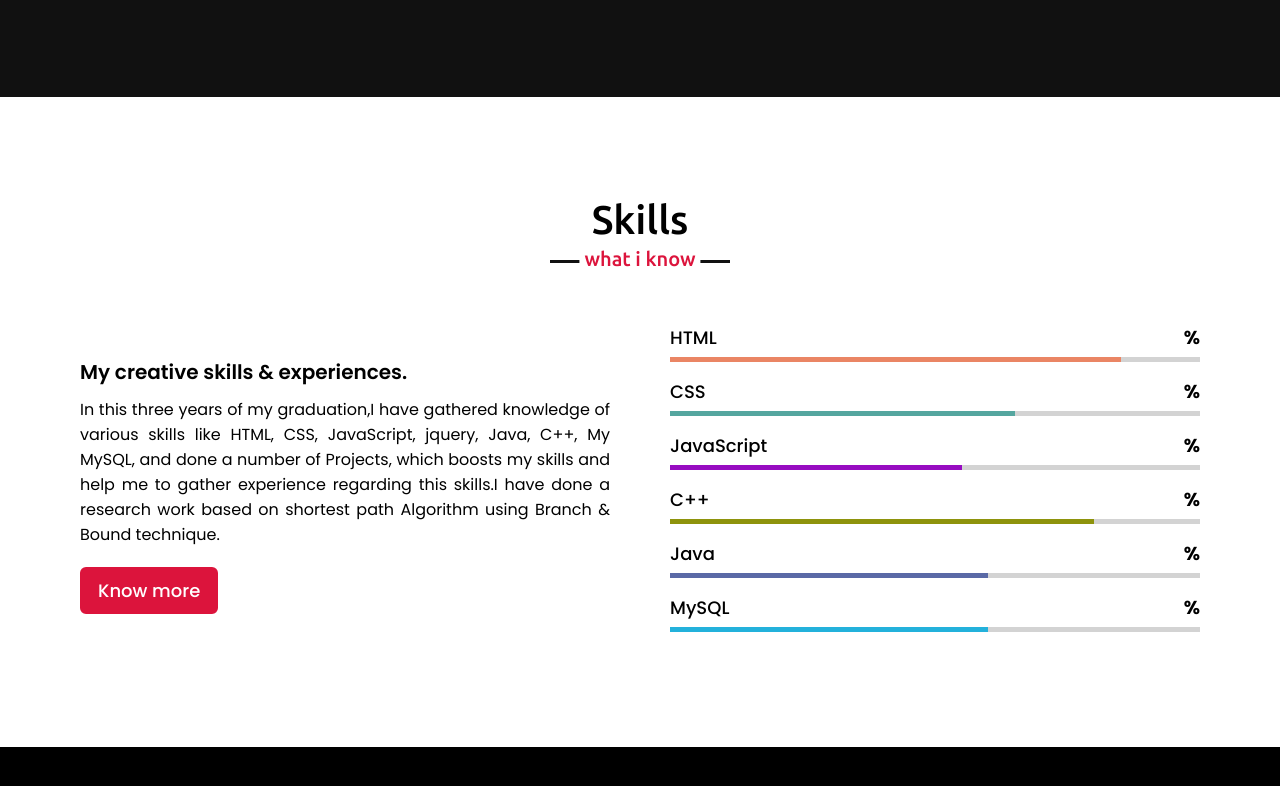
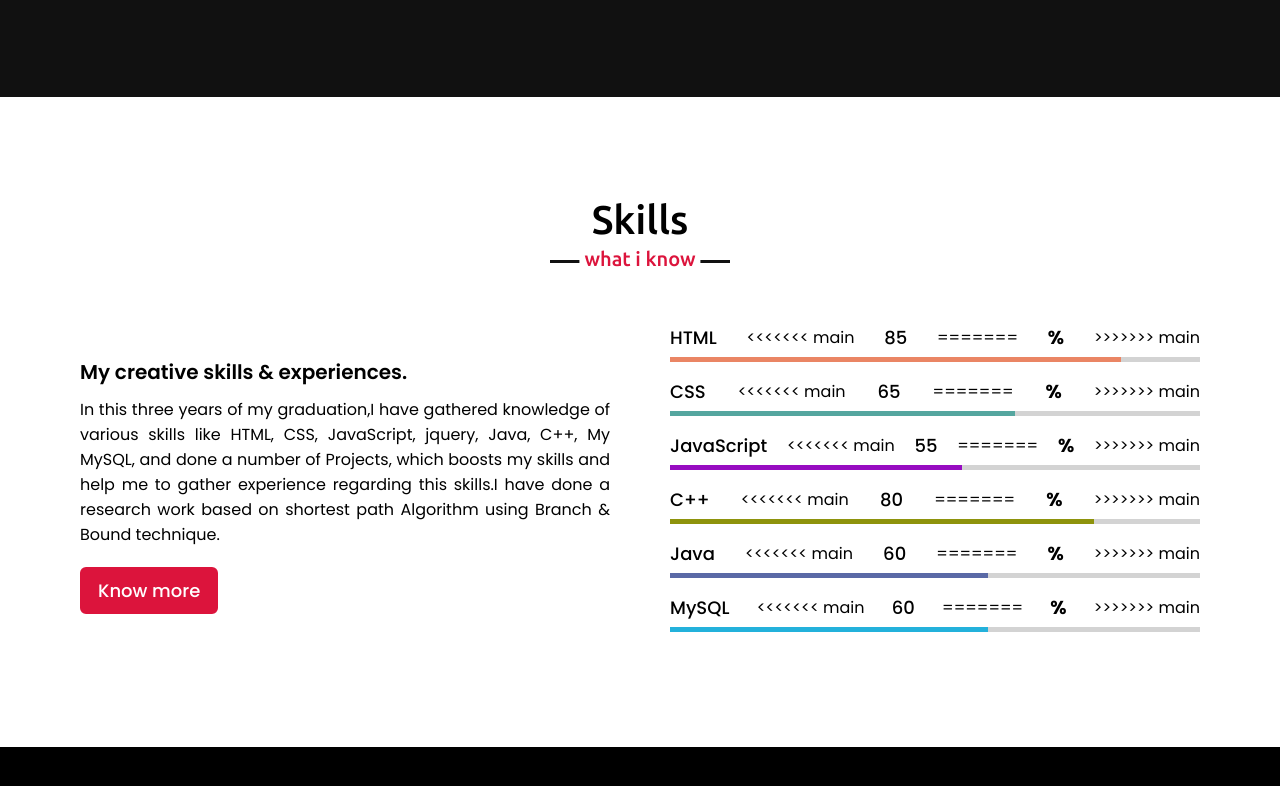
Before and after one commit to Nitish00000/My_Portfolio, a plain HTML site: page index.html in a window 1280 px wide. Shown: the part 2068-2854 px from the top of the page. Drawn offline with nearby package versions, Linux system fonts and the light colour scheme.

Commit message:
Update index.html

```diff
--- a/index.html
+++ b/index.html
@@ -1,19 +1,21 @@
 <!DOCTYPE html>
 <!-- Created By Nitishcs414 -->
 <html lang="en">
+
 <head>
     <meta charset="UTF-8">
     <meta name="viewport" content="width=device-width, initial-scale=1.0">
     <title>Personal Portfolio Website</title>
     <link rel="stylesheet" href="style.css">
-    <link rel="stylesheet" href="https://cdnjs.cloudflare.com/ajax/libs/font-awesome/5.15.3/css/all.min.css"/>
+    <link rel="stylesheet" href="https://cdnjs.cloudflare.com/ajax/libs/font-awesome/5.15.3/css/all.min.css" />
     <script src="https://code.jquery.com/jquery-3.5.1.min.js"></script>
     <script src="https://cdnjs.cloudflare.com/ajax/libs/typed.js/2.0.11/typed.min.js"></script>
     <script src="https://cdnjs.cloudflare.com/ajax/libs/waypoints/4.0.1/jquery.waypoints.min.js"></script>
     <script src="https://cdnjs.cloudflare.com/ajax/libs/OwlCarousel2/2.3.4/owl.carousel.min.js"></script>
-    <link rel="stylesheet" href="https://cdnjs.cloudflare.com/ajax/libs/OwlCarousel2/2.3.4/assets/owl.carousel.min.css"/>
+    <link rel="stylesheet" href="https://cdnjs.cloudflare.com/ajax/libs/OwlCarousel2/2.3.4/assets/owl.carousel.min.css" />
 
 </head>
+
 <body>
     <div class="scroll-up-btn">
         <i class="fas fa-angle-up"></i>
@@ -57,8 +59,13 @@
                 </div>
                 <div class="column right">
                     <div class="text">I'm Nitish and I'm a <span class="typing-2"></span></div>
+<<<<<<< main
+                    <p>I am a Computer Science student, a passionate competitive coder, a web developer and a tennis lover. I love to solve coding problems and enjoy learning new technology alongside to enhance my knowlwdge and skills. </p>
+                    <a href="MyCV-converted (1).pdf">Download CV</a>
+=======
                     <p>I am a Computer Science student, a passionate competitive coder, a web developer and a tennis lover. I love to solve coding problems and enjoy learning new technology alongside to enhance my knowlwdge and skills.  </p>
                     <a href="MyCV.pdf">Download CV</a>
+>>>>>>> main
                 </div>
             </div>
         </div>
@@ -73,21 +80,21 @@
                     <div class="box">
                         <i class="fas fa-paint-brush"></i>
                         <div class="text">Web Design</div>
-                        <p>I have a keen interest in learning new web designing tools and I enjoy doing experiments with these tools.  </p>
+                        <p>I have a keen interest in learning new web designing tools and I enjoy doing experiments with these tools. </p>
                     </div>
                 </div>
                 <div class="card">
                     <div class="box">
                         <i class="fas fa-chart-line"></i>
                         <div class="text">Competitive Coding</div>
-                        <p>Solving problems with knowledge & participating in contests is something which excites me the most.  </p>
+                        <p>Solving problems with knowledge & participating in contests is something which excites me the most. </p>
                     </div>
                 </div>
                 <div class="card">
                     <div class="box">
                         <i class="fas fa-code"></i>
                         <div class="text">Projects & Research</div>
-                        <p>Putting my skills in the projects is best way to practice what I had learnt, I enjoy doing projects & research works  </p>
+                        <p>Putting my skills in the projects is best way to practice what I had learnt, I enjoy doing projects & research works </p>
                     </div>
                 </div>
             </div>
@@ -102,49 +109,74 @@
             <div class="skills-content">
                 <div class="column left">
                     <div class="text">My creative skills & experiences.</div>
-                    <p>In this three years of my graduation,I have gathered knowledge of various skills like HTML, CSS, JavaScript, jquery, Java, C++, My MySQL, and done a number of Projects, which boosts my skills and help me to gather experience regarding this skills.I have done a research work based on shortest path Algorithm using Branch & Bound technique.   </p>
+                    <p>In this three years of my graduation,I have gathered knowledge of various skills like HTML, CSS, JavaScript, jquery, Java, C++, My MySQL, and done a number of Projects, which boosts my skills and help me to gather experience regarding
+                        this skills.I have done a research work based on shortest path Algorithm using Branch & Bound technique. </p>
                     <a href="#contact">Know more</a>
                 </div>
-                <div class="column right" >
+                <div class="column right">
                     <div class="bars">
                         <div class="info" id="html">
                             <span>HTML</span>
+<<<<<<< main
+                            <span class="timer count-title count-number" data-to="85" data-speed="1500">85%</span>
+=======
                             <h3>%</h3>
+>>>>>>> main
                         </div>
                         <div class="line html"></div>
                     </div>
                     <div class="bars">
                         <div class="info" id="css">
                             <span>CSS</span>
+<<<<<<< main
+                            <span class="timer count-title count-number" data-to="65" data-speed="1500">65%</span>
+=======
                             <h3>%</h3>
+>>>>>>> main
                         </div>
                         <div class="line css"></div>
                     </div>
                     <div class="bars">
-                        <div class="info"id="js">
+                        <div class="info" id="js">
                             <span>JavaScript</span>
+<<<<<<< main
+                            <span class="timer count-title count-number" data-to="55" data-speed="1500">55%</span>
+=======
                            <h3>%</h3>
+>>>>>>> main
                         </div>
                         <div class="line js"></div>
                     </div>
-                    <div class="bars"id="c">
+                    <div class="bars" id="c">
                         <div class="info">
                             <span>C++</span>
+<<<<<<< main
+                            <span class="timer count-title count-number" data-to="80" data-speed="1500"></span>
+=======
                             <h3>%</h3>
+>>>>>>> main
                         </div>
                         <div class="line c"></div>
                     </div>
                     <div class="bars">
-                        <div class="info"id="java">
+                        <div class="info" id="java">
                             <span>Java</span>
+<<<<<<< main
+                            <span class="timer count-title count-number" data-to="60" data-speed="1500">60%</span>
+=======
                            <h3>%</h3>
+>>>>>>> main
                         </div>
                         <div class="line java"></div>
                     </div>
                     <div class="bars">
-                        <div class="info"id="mysql">
+                        <div class="info" id="mysql">
                             <span>MySQL</span>
+<<<<<<< main
+                            <span class="timer count-title count-number" data-to="60" data-speed="1500">60%</span>
+=======
                             <h3>%</h3>
+>>>>>>> main
                         </div>
                         <div class="line mysql"></div>
                     </div>
@@ -202,7 +234,7 @@
                     <div class="text">Get in Touch</div>
                     <p><b>Interested to know more about me and do coding and projects together?</b></p>
                     <p>
-                      Coding and discussing Projects along with  a cup of coffee sounds pretty good to me ,what do you think?
+                        Coding and discussing Projects along with a cup of coffee sounds pretty good to me ,what do you think?
                     </p>
                     <div class="icons">
                         <div class="row">
@@ -230,17 +262,17 @@
                 </div>
                 <div class="column right">
                     <div class="text">Message me</div>
-                    <form  action="https://formspree.io/f/meqvgepz"method="POST" id="my-form">
+                    <form action="https://formspree.io/f/meqvgepz" method="POST" id="my-form">
                         <div class="fields">
                             <div class="field name">
-                                <input type="text" name="Name"placeholder="Name" required>
+                                <input type="text" name="Name" placeholder="Name" required>
                             </div>
                             <div class="field email">
-                                <input type="email"name="Email" placeholder="Email" required>
+                                <input type="email" name="Email" placeholder="Email" required>
                             </div>
                         </div>
                         <div class="field">
-                            <input type="text"name="Subject" placeholder="Subject" required>
+                            <input type="text" name="Subject" placeholder="Subject" required>
                         </div>
                         <div class="field textarea">
                             <textarea name="message" cols="30" rows="10" placeholder="Message.." required></textarea>
@@ -264,9 +296,110 @@
             <p>© 2020 Nitish Dubey.</p>
         </div>
     </footer>
+    <script>
+        (function($) {
+            $.fn.countTo = function(options) {
+                options = options || {};
+
+                return $(this).each(function() {
+                    // set options for current element
+                    var settings = $.extend({}, $.fn.countTo.defaults, {
+                        from: $(this).data('from'),
+                        to: $(this).data('to'),
+                        speed: $(this).data('speed'),
+                        refreshInterval: $(this).data('refresh-interval'),
+                        decimals: $(this).data('decimals')
+                    }, options);
+
+                    // how many times to update the value, and how much to increment the value on each update
+                    var loops = Math.ceil(settings.speed / settings.refreshInterval),
+                        increment = (settings.to - settings.from) / loops;
+
+                    // references & variables that will change with each update
+                    var self = this,
+                        $self = $(this),
+                        loopCount = 0,
+                        value = settings.from,
+                        data = $self.data('countTo') || {};
+
+                    $self.data('countTo', data);
+
+                    // if an existing interval can be found, clear it first
+                    if (data.interval) {
+                        clearInterval(data.interval);
+                    }
+                    data.interval = setInterval(updateTimer, settings.refreshInterval);
+
+                    // initialize the element with the starting value
+                    render(value);
+
+                    function updateTimer() {
+                        value += increment;
+                        loopCount++;
+
+                        render(value);
+
+                        if (typeof(settings.onUpdate) == 'function') {
+                            settings.onUpdate.call(self, value);
+                        }
+
+                        if (loopCount >= loops) {
+                            // remove the interval
+                            $self.removeData('countTo');
+                            clearInterval(data.interval);
+                            value = settings.to;
+
+                            if (typeof(settings.onComplete) == 'function') {
+                                settings.onComplete.call(self, value);
+                            }
+                        }
+                    }
+
+                    function render(value) {
+                        var formattedValue = settings.formatter.call(self, value, settings);
+                        $self.html(formattedValue);
+                    }
+                });
+            };
+
+            $.fn.countTo.defaults = {
+                from: 0, // the number the element should start at
+                to: 0, // the number the element should end at
+                speed: 1000, // how long it should take to count between the target numbers
+                refreshInterval: 100, // how often the element should be updated
+                decimals: 0, // the number of decimal places to show
+                formatter: formatter, // handler for formatting the value before rendering
+                onUpdate: null, // callback method for every time the element is updated
+                onComplete: null // callback method for when the element finishes updating
+            };
+
+            function formatter(value, settings) {
+                return value.toFixed(settings.decimals);
+            }
+        }(jQuery));
+
+        jQuery(function($) {
+            // custom formatting example
+            $('.count-number').data('countToOptions', {
+                formatter: function(value, options) {
+                    return value.toFixed(options.decimals).replace(/\B(?=(?:\d{3})+(?!\d))/g, ',');
+                }
+            });
+
+            // start all the timers
+            $('.timer').each(count);
+
+            function count(options) {
+                var $this = $(this);
+                options = $.extend({}, options || {}, $this.data('countToOptions') || {});
+                $this.countTo(options);
+            }
+        });
+    </script>
 
     <script src="script.js"></script>
     <script src="js/jquery.waypoints.min.js"></script>
     <script src="https://cdnjs.cloudflare.com/ajax/libs/jquery/3.3.1/jquery.min.js"></script>
 </body>
+
 </html>
```
Lines whose indentation alone changed are shown as unchanged.
